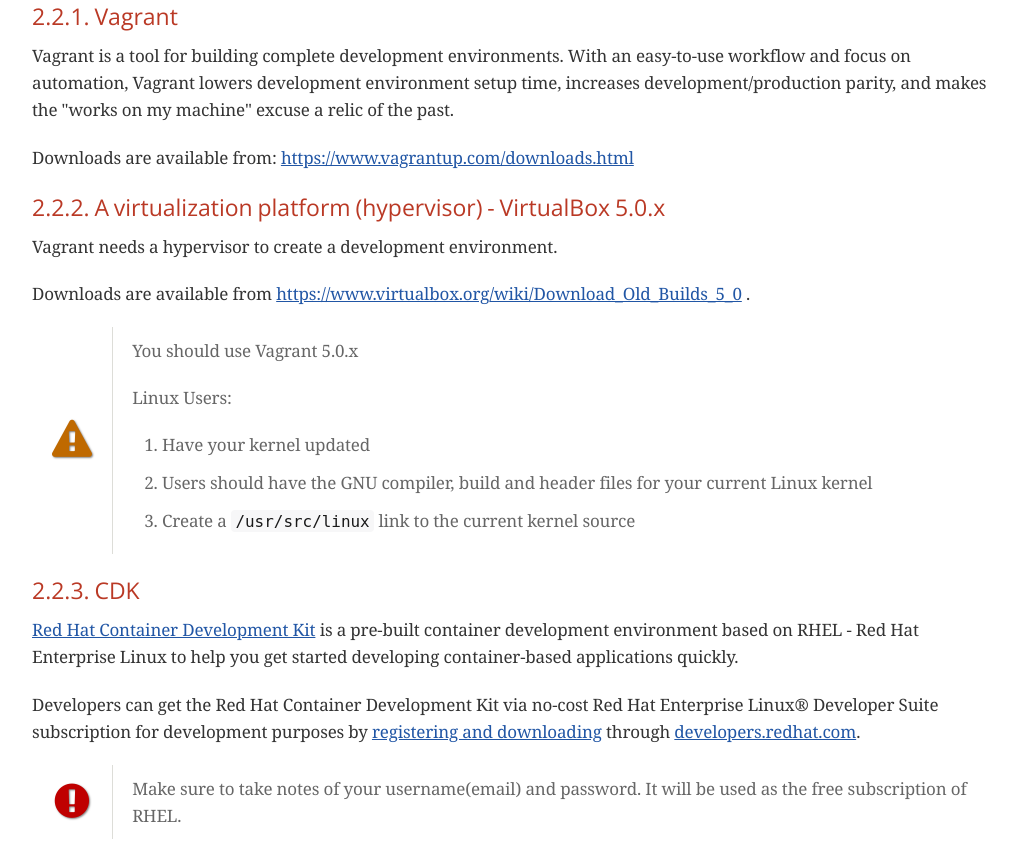
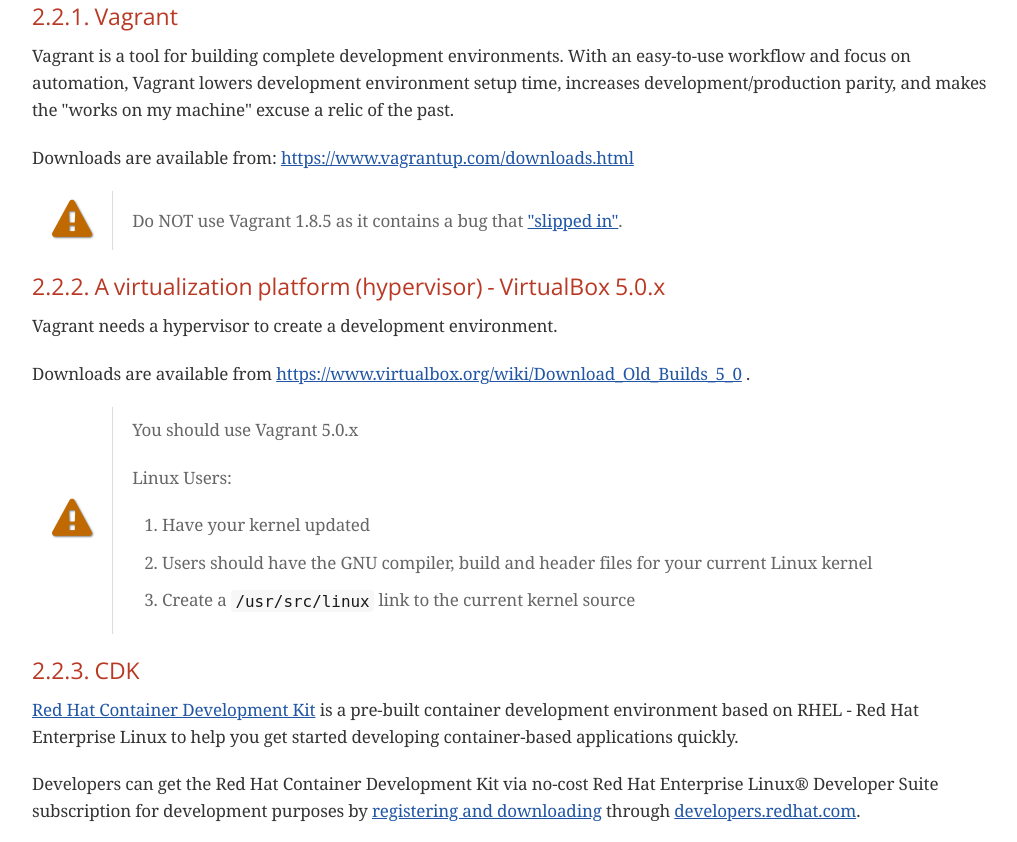
Before and after one commit to redhat-developer-demos/kubernetes-lab, a plain HTML site: page lab/readme.html in a window 1280 px wide. Shown: the part 2820-3662 px from the top of the page, without its empty margins (123-1140 px from the left). Drawn offline with nearby package versions, Linux system fonts and the light colour scheme; a web font is replaced by a local one.

Commit message:
Note about Vagran 1.8.5

```diff
--- a/lab/readme.html
+++ b/lab/readme.html
@@ -650,6 +650,20 @@
 <div class="paragraph">
 <p>Downloads are available from: <a href="https://www.vagrantup.com/downloads.html" class="bare">https://www.vagrantup.com/downloads.html</a></p>
 </div>
+<div class="admonitionblock warning">
+<table>
+<tr>
+<td class="icon">
+<i class="fa icon-warning" title="Warning"></i>
+</td>
+<td class="content">
+<div class="paragraph">
+<p>Do NOT use Vagrant 1.8.5 as it contains a bug that <a href="https://github.com/mitchellh/vagrant/issues/7610#issuecomment-234609660">"slipped in"</a>.</p>
+</div>
+</td>
+</tr>
+</table>
+</div>
 </div>
 <div class="sect3">
 <h4 id="_a_virtualization_platform_hypervisor_virtualbox_5_0_x">2.2.2. A virtualization platform (hypervisor) - VirtualBox 5.0.x</h4>
@@ -1743,7 +1757,7 @@
 </ul>
 </div>
 <div class="paragraph">
-<p>To create a <strong>ResinessProbe</strong> with <em>oc</em> command, execute:</p>
+<p>To create a <strong>RedinessProbe</strong> with <em>oc</em> command, execute:</p>
 </div>
 <div class="listingblock">
 <div class="content">
```
Also changed, not shown: 2 other files.
